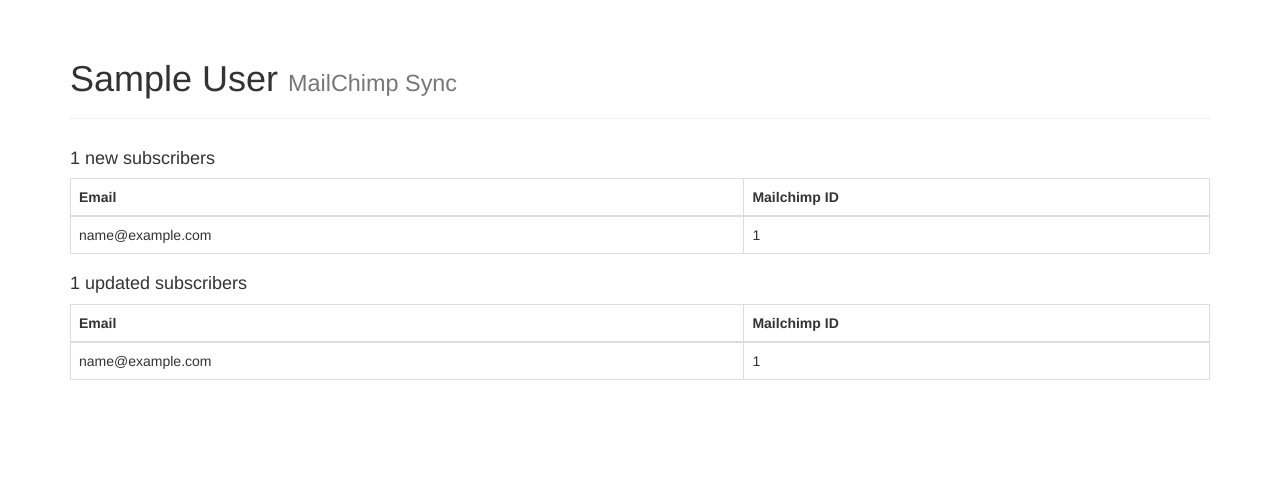
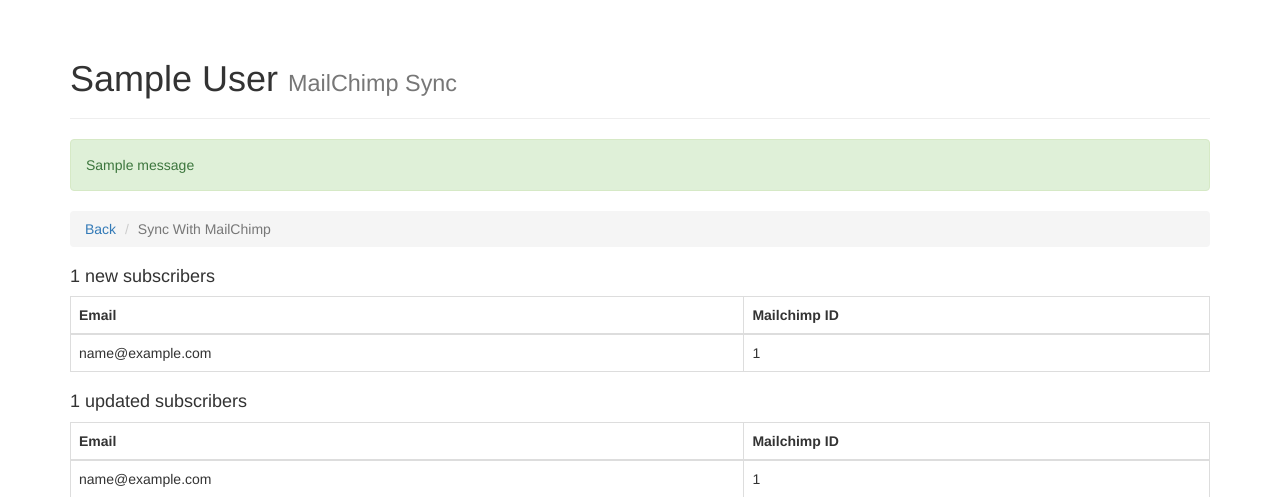
Before and after one commit to mthomps00/spark-imp, a Django app: template invites2/templates/reboot/mailsync.html in a window 1280 px wide. Shown: the part 51-548 px from the top of the page. Run offline with Django 3.2, Linux system fonts and the light colour scheme; tables that the repository leaves empty hold one stand-in row (values such as "Sample post"); the template is opened without the code that fills it: values that come from a table or form of the project are taken from there, most other values are stand-ins (such as "Sample title", 1, 10 or a date in 2020); one stand-in notice (Sample message) is shown; some libraries are stand-ins or nearby versions.

Commit message:
Tweaks for MailChimp navigation

```diff
--- a/invites2/templates/reboot/camp.html
+++ b/invites2/templates/reboot/camp.html
@@ -36,10 +36,10 @@
       </div>
       <div class="col-lg-4">
 
-        {% if not camp.mailchimp_code %}
-        <p><span class="glyphicon glyphicon-save-file"></span>&nbsp;<a href="{% url 'mailcamp' camptheme=camp.short_name %}" method="get" role="form">Set up camp in MailChimp</a></p>
+        {% if not camp.mailchimp_list %}
+        <p><span class="glyphicon glyphicon-save-file"></span>&nbsp;<a href="{% url 'mailcamp' camptheme=camp.theme %}">Set up camp in MailChimp</a></p>
         {% else %}
-        <p><span class="glyphicon glyphicon-transfer"></span>&nbsp;<a href="">Sync with MailChimp</a></p>
+        <p><span class="glyphicon glyphicon-transfer"></span>&nbsp;<a href="{% url 'mailsync' camptheme=camp.theme %}">Sync with MailChimp</a> | <a href="{% url 'mailcamp' camptheme=camp.theme %}">View merge tags</a></p>
         {% endif %}
         <p><span class="glyphicon glyphicon-file"></span>&nbsp;<a href="{% url 'camp_table' camptheme=camp.theme %}">Download CSV of invitees</a></p>
       </div>
--- a/invites2/templates/reboot/mailcamp.html
+++ b/invites2/templates/reboot/mailcamp.html
@@ -10,6 +10,17 @@
   <div class="container">
     <div class="row">
       <div class="col-lg-12">
+        {% if messages %}
+          {% for message in messages %}
+          <div class="alert{% if message.tags %} alert-{{ message.tags }}{% endif %}" role="alert">{{ message }}</div>
+          {% endfor %}
+        {% endif %}
+
+        <ol class="breadcrumb">
+          <li><a href="{% url 'camp' camptheme=camp.theme %}">Back</a></li>
+          <li class="active">MailChimp Setup</li>
+        </ol>
+
         {% if not camp_exists %}
         <h4>New merge tags added to MailChimp</h4>
         <table class="table table-bordered">
--- a/invites2/templates/reboot/mailsync.html
+++ b/invites2/templates/reboot/mailsync.html
@@ -10,6 +10,17 @@
   <div class="container">
     <div class="row">
       <div class="col-lg-12">
+        {% if messages %}
+          {% for message in messages %}
+          <div class="alert{% if message.tags %} alert-{{ message.tags }}{% endif %}" role="alert">{{ message }}</div>
+          {% endfor %}
+        {% endif %}
+
+        <ol class="breadcrumb">
+          <li><a href="{% url 'camp' camptheme=camp.theme %}">Back</a></li>
+          <li class="active">Sync With MailChimp</li>
+        </ol>
+
         {% if sync.add_count > 0 %}
         <h4>{{ sync.add_count }} new subscribers</h4>
         <table class="table table-bordered">
```
